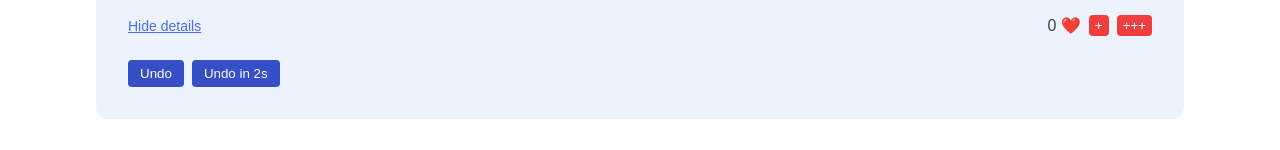
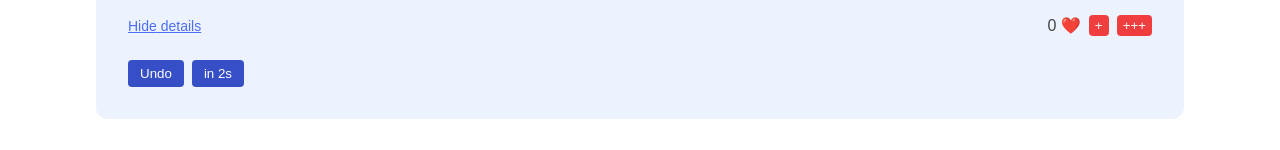
Before and after one commit to Lawaron/react-course-01, a React (Create React App) app in the folder app/: page / in a window 1280 px wide. Shown: the part 212-362 px from the top of the page. Built offline with nearby package versions, Linux system fonts and the light colour scheme.

Commit message:
practice

```diff
--- a/app/src/App.js
+++ b/app/src/App.js
@@ -26,6 +26,9 @@ export default function App() {
   );
 }
 
+// console.log(<DifferentContent test={23}>RR</DifferentContent>);
+// console.log(DifferentContent({ test: 23, children: "RR" }));
+
 function Tabbed({ content }) {
   const [activeTab, setActiveTab] = useState(0);
 
@@ -39,10 +42,14 @@ function Tabbed({ content }) {
       </div>
 
       {activeTab <= 2 ? (
-        <TabContent item={content.at(activeTab)} />
+        <TabContent
+          item={content.at(activeTab)}
+          key={content.at(activeTab).summary}
+        />
       ) : (
         <DifferentContent />
       )}
+      {/* {TabContent({ item: content.at(0) })} */}
     </div>
   );
 }
@@ -62,8 +69,29 @@ function TabContent({ item }) {
   const [showDetails, setShowDetails] = useState(true);
   const [likes, setLikes] = useState(0);
 
+  console.log("RENDER", showDetails, likes);
+
   function handleInc() {
-    setLikes(likes + 1);
+    // setLikes(likes + 1);
+    setLikes((likes) => likes + 1);
+  }
+
+  function handleTripleInc() {
+    setLikes((curr) => curr + 1);
+    setLikes((curr) => curr + 1);
+    handleInc();
+    console.log(likes);
+  }
+
+  function handleUndo() {
+    setShowDetails(true);
+    setLikes(0);
+    console.log(showDetails, likes);
+  }
+
+  function handleUndoLater() {
+    console.log("clicked");
+    setTimeout(handleUndo, 2000);
   }
 
   return (
@@ -79,13 +107,19 @@ function TabContent({ item }) {
         <div className="hearts-counter">
           <span>{likes} ❤️</span>
           <button onClick={handleInc}>+</button>
-          <button>+++</button>
+          <button onClick={handleTripleInc}>+++</button>
         </div>
       </div>
 
       <div className="tab-undo">
-        <button>Undo</button>
-        <button>Undo in 2s</button>
+        <button onClick={handleUndo}>Undo</button>
+        <button
+          onClickCapture={() => console.log("Capture")}
+          onClick={handleUndoLater}
+        >
+          {" "}
+          in 2s
+        </button>
       </div>
     </div>
   );
```
